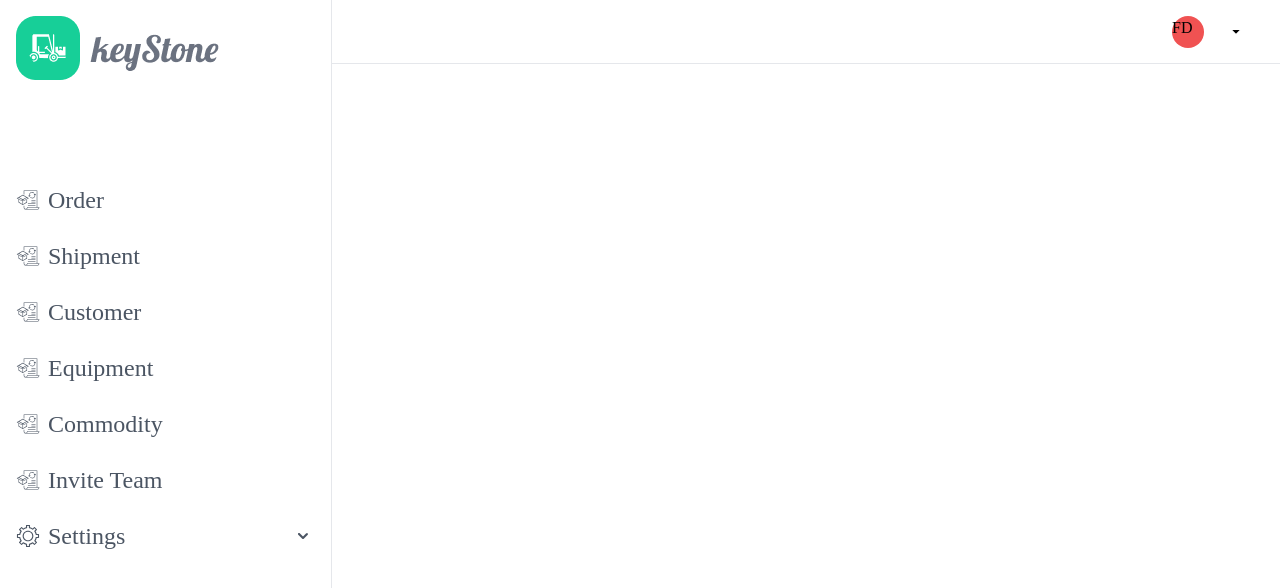
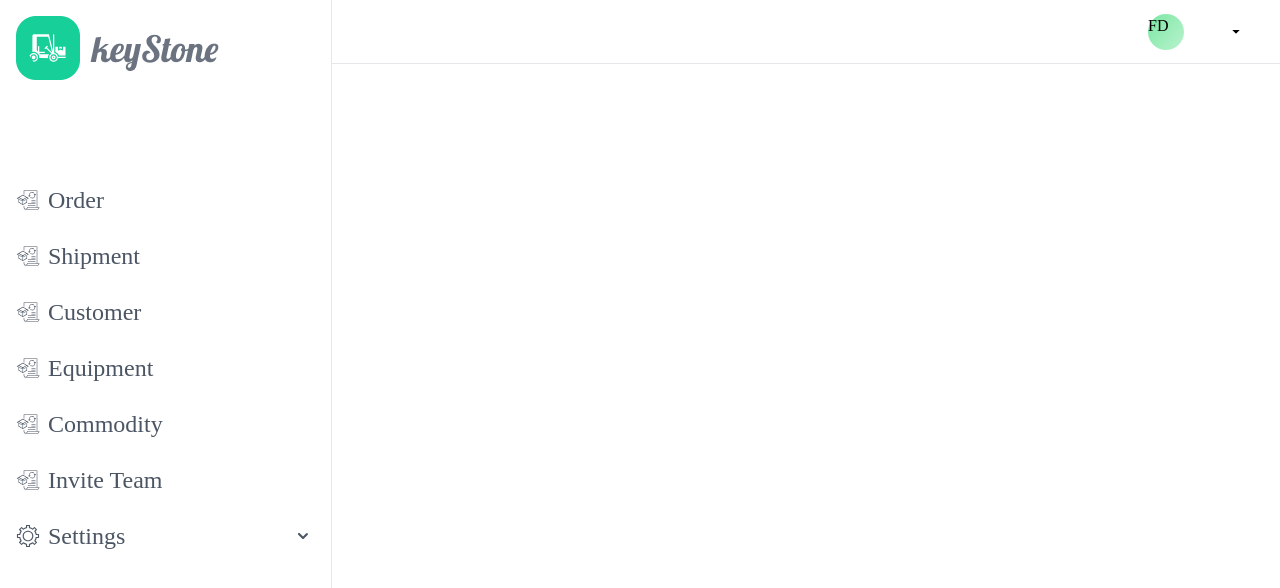
Before and after one commit to FahadInam/keystone-react, a React (Create React App) app: page /dashboard in a window 1280 px wide. Shown: the top 588 px of the page. Built offline with nearby package versions, Linux system fonts and the light colour scheme.

Commit message:
more changes for dashboard

```diff
--- a/src/components/Navtop.js
+++ b/src/components/Navtop.js
@@ -14,7 +14,7 @@ function Navtop() {
 
 <div className='flex self-center'>
 
-                <div className='self-center rounded-3xl bg-red-500 w-8 h-8 '>
+                <div className='self-center  user_css w-9 h-9 mr-5 '>
                   <span >FD</span>
                 </div>
                 <div className='mr-5'>
--- a/src/index.css
+++ b/src/index.css
@@ -184,3 +184,7 @@ border-radius: 8px;
   height: calc(100% - 64px);
 
 }
+.user_css {
+  background: linear-gradient(129.98deg, #4ADE80 -74.96%, rgba(74, 222, 128, 0) 207.28%);
+  border-radius: 20px;
+}
```
